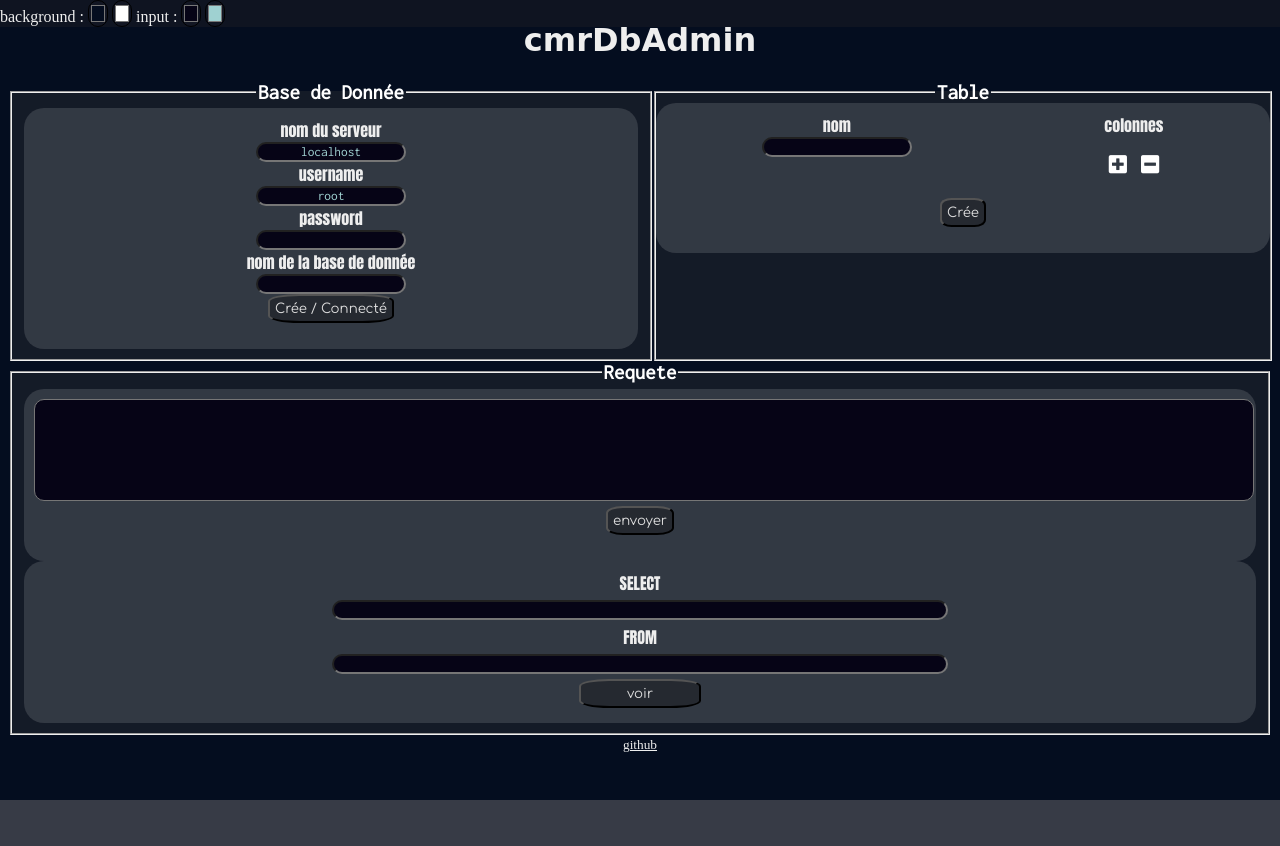
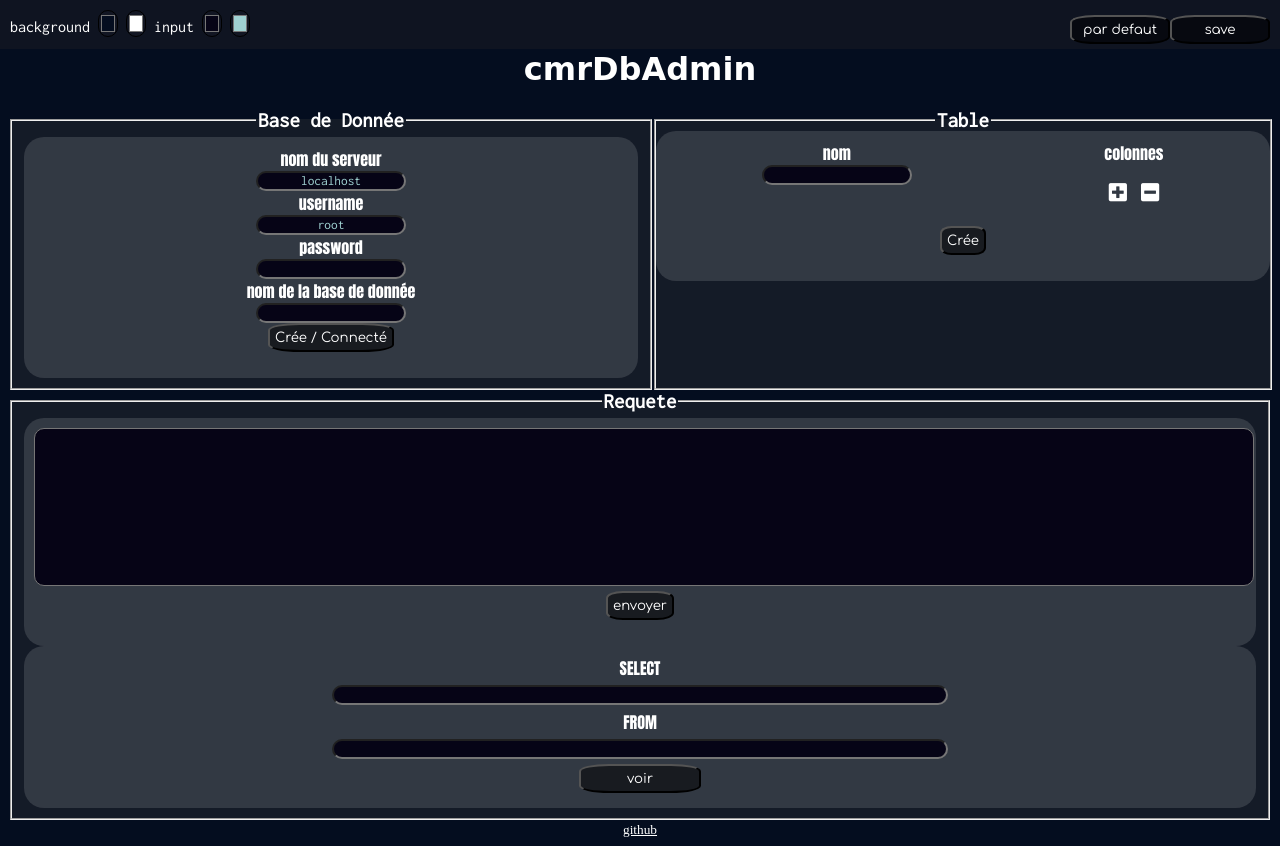
Before and after one commit to cmrweb/cmrDbAdmin, a PHP site: page / in a window 1280 px wide. Before the commit the page ends 800 px from the top, so only its background shows below. Run offline with PHP 8.4, Linux system fonts and the light colour scheme; some web fonts are replaced.

Commit message:
add color cookie
save theme

```diff
--- a/db.php
+++ b/db.php
@@ -1,5 +1,31 @@
 
 <?php
+session_start();
+if (isset($_COOKIE['color'])) {
+    $bgclr = $_COOKIE['color'][0];
+    $txtclr = $_COOKIE['color'][1];
+    $inbgclr = $_COOKIE['color'][2];
+    $intxtclr = $_COOKIE['color'][3];
+
+}else{
+    $bgclr = '#040d1f';
+    $txtclr = '#ffffff';
+    $inbgclr = '#060416';
+    $intxtclr = '#9fd1d1';
+}
+if(isset($_POST['saveClr'])){
+  setcookie("color[0]", $_POST['bgclr'], strtotime( '+30 days' ));
+  setcookie("color[1]", $_POST['txtclr'], strtotime( '+30 days' ));
+  setcookie("color[2]", $_POST['inbgclr'], strtotime( '+30 days' ));
+  setcookie("color[3]", $_POST['intxtclr'], strtotime( '+30 days' ));
+  header('location: ./');
+}
+if(isset($_POST['defclr'])){
+  setcookie("color[0]", '#040d1f', strtotime( '+30 days' ));
+  setcookie("color[1]", '#ffffff', strtotime( '+30 days' ));
+  setcookie("color[2]", '#060416', strtotime( '+30 days' ));
+  setcookie("color[3]", '#9fd1d1', strtotime( '+30 days' ));
+}
 //variable
 $msg=$msg2=$msg3=$msg4=$tblname=$dbname=$servername=$username=$password="";
 //connexion pour creation de base de donnée
--- a/index.php
+++ b/index.php
@@ -14,16 +14,20 @@
 <body>
 <header>
 <div>
-<p>background :</p>
-<input type="color" value="#040d1f" id="bgclr">
-<input type="color" value="#ffffff" id="txtclr">
-<p>input :</p>
-<input type="color" value="#060416" id="inbgclr">
-<input type="color" value="#9fd1d1" id="intxtclr">
+    <form action="#" method="post">
+    <p>background </p>
+    <input type="color" value="<?=$bgclr?>" name="bgclr" id="bgclr">
+    <input type="color" value="<?=$txtclr?>" name="txtclr" id="txtclr">
+    <p>input </p>
+    <input type="color" value="<?=$inbgclr?>" name="inbgclr" id="inbgclr">
+    <input type="color" value="<?=$intxtclr?>" name="intxtclr" id="intxtclr">
+    <input type="submit" name="saveClr" value="save">
+    <input type="submit" name="defclr" value="par defaut">
+    </form>
 </div>
-    <h1>cmrDbAdmin</h1>
+
 </header>
-
+     <h1>cmrDbAdmin</h1>
     <section id="db">
         <fieldset>
             <legend>Base de Donnée</legend>
--- a/script.js
+++ b/script.js
@@ -50,3 +50,16 @@ $(document).on('change',function(){
 		'color' : $('#intxtclr').val()
 	});
 });
+$(function() {
+	$('body').css({
+		'background' : $('#bgclr').val(),
+		'color' : $('#txtclr').val()
+	});
+	$('legend,input[type=submit],li').css({
+		'color' : $('#txtclr').val()
+	});
+	$('[type=text]').css({
+		'background' : $('#inbgclr').val(),
+		'color' : $('#intxtclr').val()
+	});
+  });
--- a/style.css
+++ b/style.css
@@ -12,14 +12,24 @@ header div{
     position: absolute;
     top:0;right: 0;left: 0;
     background: #2223255e;
+    font-family: 'Inconsolata', monospace;
 }
 header div p,header div input{
     display: inline;
 }
+header form{
+    background: #00000000;
+    border:none;
+}
 header div input{
     padding: 0;background-color:#4444440e;width: 20px;
 }
+header div input[type=submit]{
+    width: 100px;
+    float: right;
+}
 h1{
+    margin-top: 50px;
     font-family: 'Coiny', cursive;
 }
 a,a:visited{
@@ -69,7 +79,7 @@ fieldset:nth-child(2) {
     padding: 0;
 }
 [type=submit]{
-    background: #1f2227a8;color:#ddd;padding: 5px;margin: 5px auto;
+    background: #00000086;color:#ddd;padding: 5px;margin: 5px auto;
     border-radius: 25%;font-family: 'Comfortaa', cursive;
 }
 [type=text]{
@@ -94,6 +104,7 @@ span {
 textarea {
     width: 100%;
     resize: none;
+    font-size: 1.3em;
 }
 
 ul {
```
